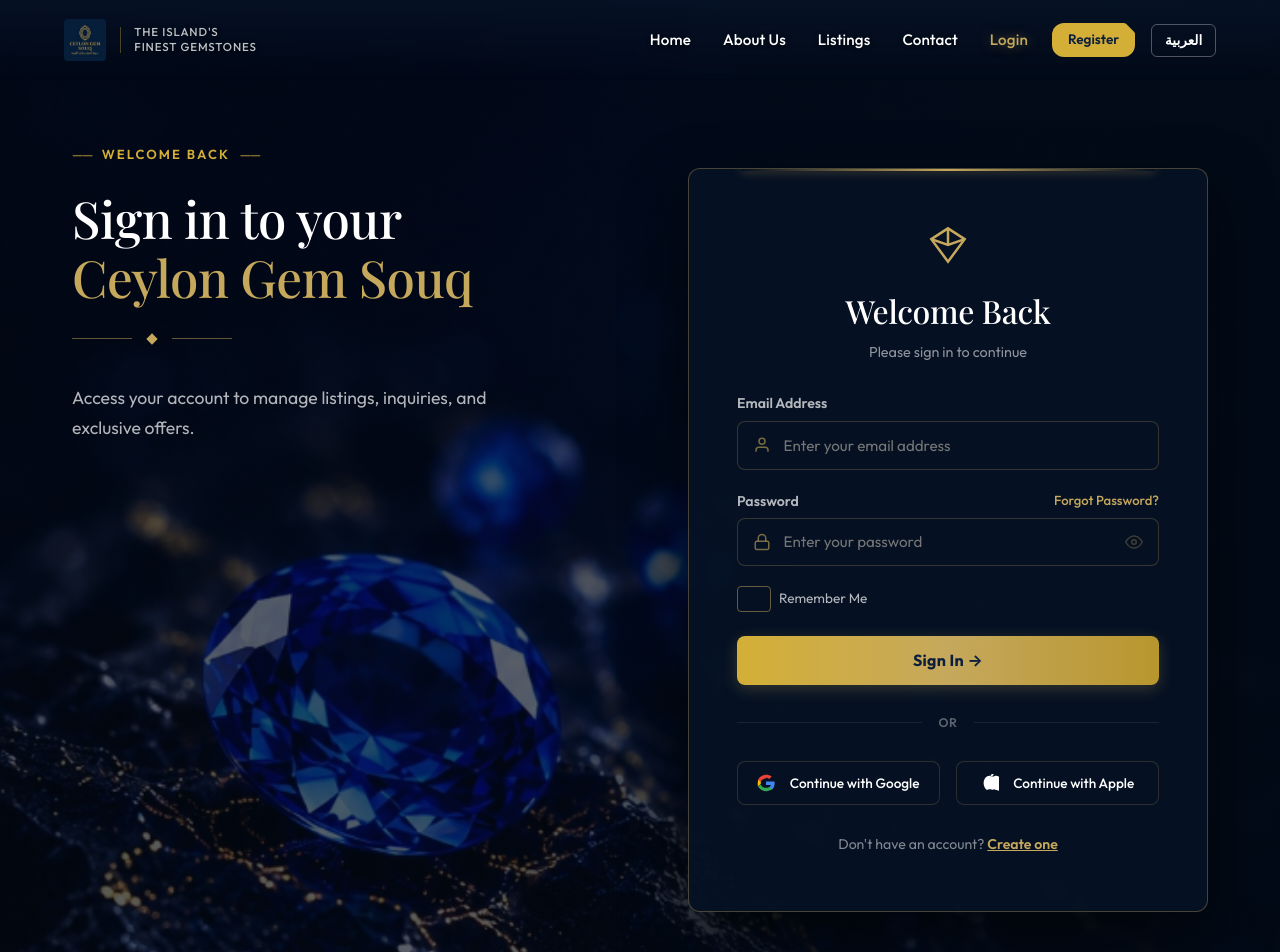
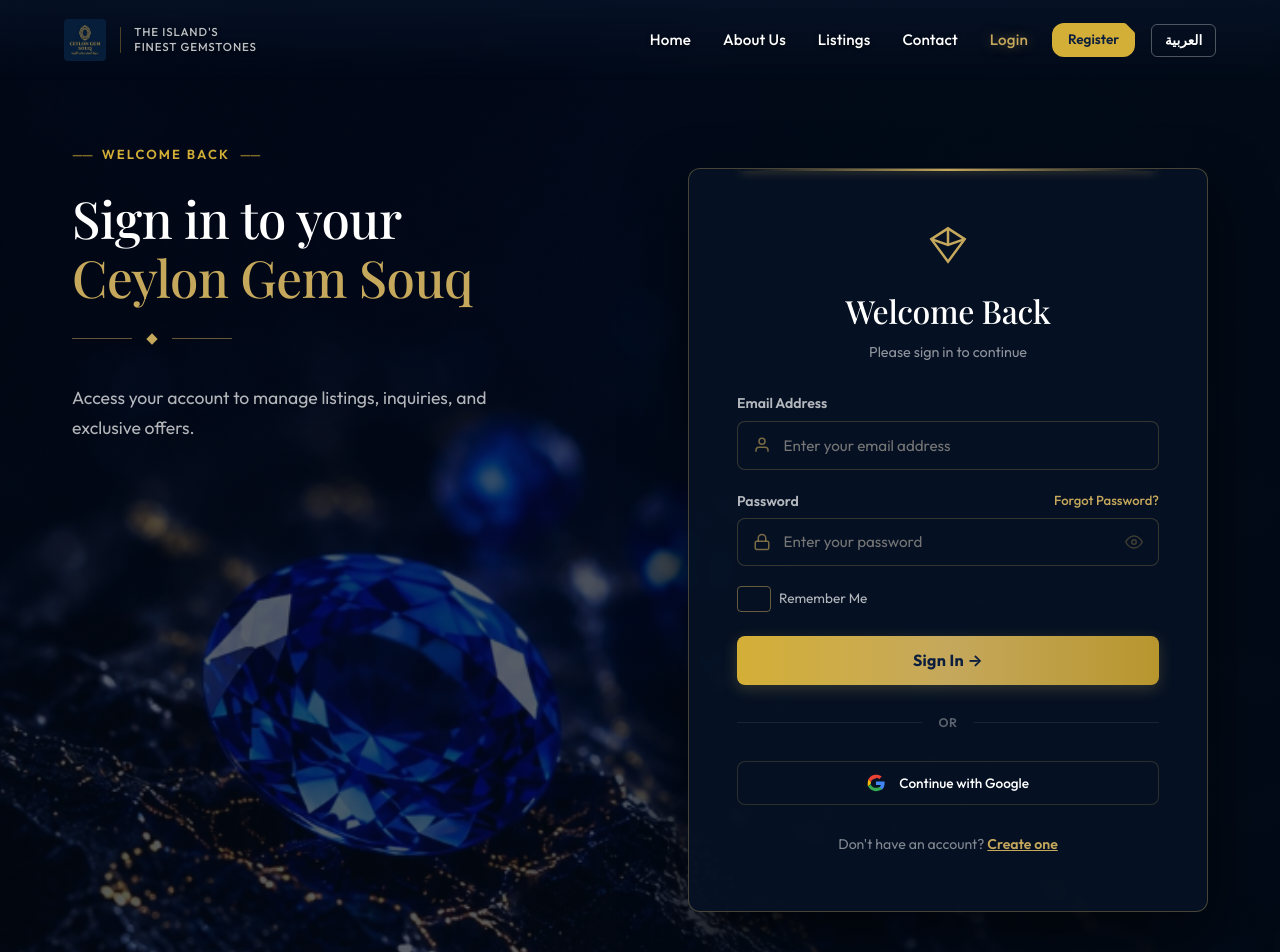
Before and after one commit to RBRB19454/ceylon-gem-souq, a React (Vite) app in the folder frontend/: page /login in a window 1280 px wide. Shown: the top 952 px of the page. Built offline with nearby package versions, Linux system fonts and the light colour scheme; no server answers; a web font is replaced by a local one.

Commit message:
adjust footer

```diff
--- a/frontend/src/index.css
+++ b/frontend/src/index.css
@@ -3323,6 +3323,7 @@
   justify-content: center;
   transition: background 0.2s, border-color 0.2s;
   margin: 0;
+  position: relative;
 }
 
 .login-custom-checkbox:checked {
@@ -3331,12 +3332,15 @@
 }
 
 .login-custom-checkbox:checked::after {
-  content: '';
-  width: 4px;
-  height: 8px;
-  border: solid #061224;
-  border-width: 0 2px 2px 0;
-  transform: rotate(45deg) translate(-0.5px, -1px);
+  content: '✓';
+  position: absolute;
+  top: 50%;
+  left: 50%;
+  transform: translate(-50%, -50%);
+  color: #061224;
+  font-size: 12px;
+  font-weight: bold;
+  line-height: 1;
 }
 
 .login-gradient-btn {
@@ -3392,7 +3396,7 @@
 
 .login-social-row {
   display: grid;
-  grid-template-columns: 1fr 1fr;
+  grid-template-columns: 1fr;
   gap: 1rem;
   width: 100%;
   margin-top: 0.5rem;
--- a/frontend/src/pages/Login.jsx
+++ b/frontend/src/pages/Login.jsx
@@ -188,13 +188,6 @@
                 </svg>
                 {t('auth_btn_google')}
               </button>
-
-              <button type="button" onClick={() => handleSocialLogin('Apple')} className="login-social-btn">
-                <svg width="18" height="18" viewBox="0 0 24 24" fill="currentColor" style={{ marginInlineEnd: '0.4rem' }}>
-                  <path d="M17.05 20.28c-.98.95-2.05.88-3.08.4-.7-.34-1.42-.51-2.14-.51-.73 0-1.47.17-2.17.51-1.07.49-2.07.45-3.05-.4C3.8 17.53 2.1 11.23 4.96 6.35c1.43-2.45 3.96-3.87 6.64-3.87.82 0 1.63.15 2.4.45.62.24 1.25.32 1.87.32.61 0 1.25-.08 1.86-.32.78-.3 1.58-.45 2.4-.45 2.68 0 5.21 1.42 6.64 3.87-4.14 2.5-3.48 8.4 1 10.15-.9 2.25-2.18 4.43-3.72 5.93zM15.97 2.13c1.1-1.33.95-3.13.95-3.13s-1.8.15-2.9 1.48c-1.12 1.35-.95 3.12-.95 3.12s1.8-.13 2.9-1.47z" />
-                </svg>
-                {t('auth_btn_apple')}
-              </button>
             </div>
 
             {/* Footer */}
```
